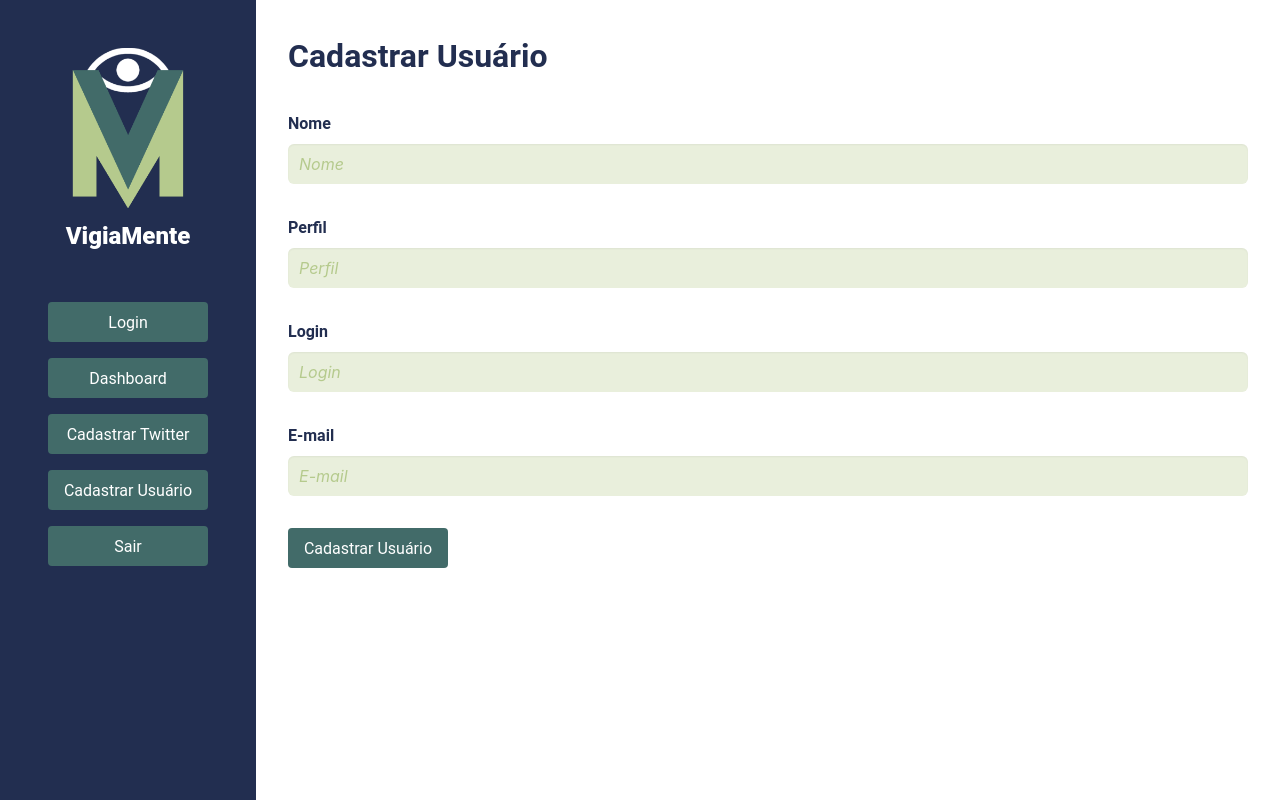
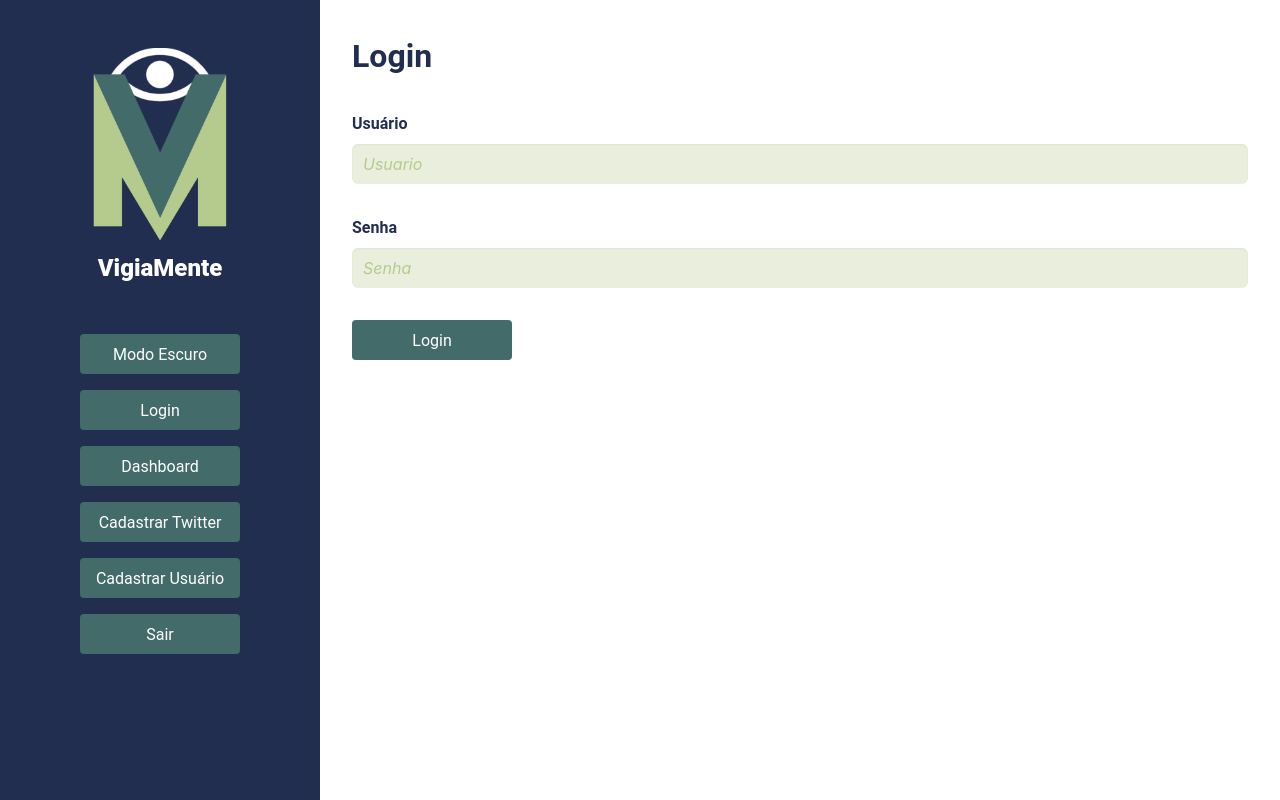
Before and after one commit to RaboniMedeiros/vigiamente-app, a Vue app: page / in a window 1280 px wide. Built offline with nearby package versions, Linux system fonts and the light colour scheme.

Commit message:
Adicionado Modo Escuro

```diff
--- a/src/App.vue
+++ b/src/App.vue
@@ -1,10 +1,10 @@
 <template>
-  <main class="columns is-gapless is-multiline">
-    <div class="column is-one-fifth">
-      <BarraLateral />
+  <main class="columns is-gapless is-multiline" :class="{ 'modo-escuro': modoEscuroAtivo}">
+    <div class="column is-one-quarter">
+      <BarraLateral @aoTemaAlterado="trocarTema"/>
     </div>
-    <div class="column is-four-fifth">
-      <CadastroUsuario />
+    <div class="column is-three-quarter conteudo">
+      <Login />
     </div>
   </main>
 </template>
@@ -19,15 +19,39 @@ export default defineComponent({
   name: 'App',
   components: {
     BarraLateral,
-    CadastroUsuario,
-    //Login
+    //CadastroUsuario,
+    Login
+  },
+  data () {
+    return {
+      modoEscuroAtivo: false
+    }
+  },
+  methods: {
+    trocarTema(modoEscuroAtivo: boolean) {
+      this.modoEscuroAtivo = modoEscuroAtivo
+    }
   }
 });
 </script>
 
 <style>
-body {
-  background: #ffffff;
+main {
+  --bg-primario: #fff;
+  --texto-primario: #222e50;
+
   font-family: Roboto, sans-serif;
 }
+
+main.modo-escuro {
+  --bg-primario: #252d44;
+  --texto-primario: #ddd;
+
+  font-family: Roboto, sans-serif;
+}
+
+.conteudo {
+  background-color: var(--bg-primario);
+  color: var(--texto-primario);
+}
 </style>
--- a/src/components/BarraLateral.vue
+++ b/src/components/BarraLateral.vue
@@ -7,6 +7,11 @@
                     <br>
                     VigiaMente
                 </h1>
+            </div>
+            <div class="row">
+                <button @click="alterarTema">
+                    {{ textoBotao }}
+                </button>
             </div>
             <div class="row">
                 <button>
@@ -41,7 +46,27 @@
 import { defineComponent } from 'vue'
 
 export default defineComponent ({
-    name: 'BarraLateral'
+    name: 'BarraLateral',
+    emits: ['aoTemaAlterado'],
+    data () {
+        return {
+            modoEscuroAtivo: false
+        }
+    },
+    computed: {
+        textoBotao () {
+            if (this.modoEscuroAtivo) {
+                return 'Modo Claro'
+            }
+            return 'Modo Escuro'
+        }
+    },
+    methods: {
+        alterarTema () {
+            this.modoEscuroAtivo = !this.modoEscuroAtivo
+            this.$emit('aoTemaAlterado', this.modoEscuroAtivo)
+        }
+    }
 })
 </script>
 
--- a/src/components/CadastroUsuario.vue
+++ b/src/components/CadastroUsuario.vue
@@ -38,7 +38,6 @@ export default defineComponent ({
 <style scoped>
 div.rows {
     padding: 2rem;
-    color: #222e50;
     font-size: 1rem;
     font-weight: 600;
 }
--- a/src/components/Login.vue
+++ b/src/components/Login.vue
@@ -32,7 +32,6 @@ export default defineComponent ({
 <style scoped>
 div.rows {
     padding: 2rem;
-    color: #222e50;
     font-size: 1rem;
     font-weight: 600;
 }
```
